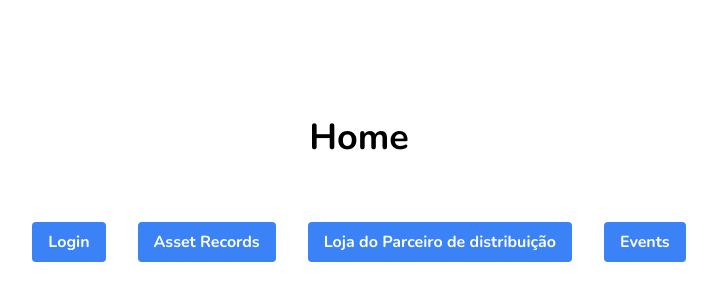
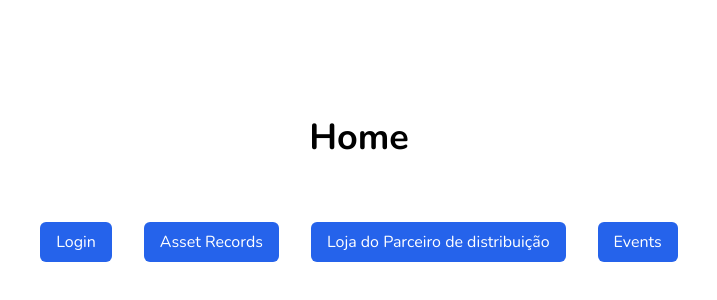
Before and after one commit to thiagogre/fabric-massified-insurances, a Next.js app in the folder test-network/frontend-react/: page / in a window 1280 px wide. Shown: the part 210-510 px from the top of the page, without its empty margins (281-998 px from the left). Built offline with nearby package versions, Linux system fonts and the light colour scheme.

Commit message:
add btn type

```diff
--- a/test-network/frontend-react/components/button/Button.tsx
+++ b/test-network/frontend-react/components/button/Button.tsx
@@ -2,12 +2,27 @@ import React from "react";
 
 import type { ButtonProps } from "./types";
 
-const Button = ({ children, onClick, disabled = false }: ButtonProps) => {
-	return (
+const Button = ({
+	children,
+	onClick,
+	disabled = false,
+	type = "primary",
+}: ButtonProps) => {
+	return type === "primary" ? (
 		<button
+			type="button"
 			disabled={disabled}
 			onClick={onClick}
-			className="bg-blue-500 hover:bg-blue-700 text-white font-bold py-2 px-4 rounded"
+			className="px-4 py-2 bg-blue-600 hover:bg-blue-700 text-white rounded-md"
+		>
+			{children}
+		</button>
+	) : (
+		<button
+			type="button"
+			disabled={disabled}
+			onClick={onClick}
+			className="px-4 py-2 bg-gray-200 hover:bg-gray-400 text-black rounded-md"
 		>
 			{children}
 		</button>
--- a/test-network/frontend-react/components/button/types.ts
+++ b/test-network/frontend-react/components/button/types.ts
@@ -2,6 +2,7 @@ type ButtonProps = {
 	children: React.ReactNode;
 	onClick: () => void;
 	disabled?: boolean;
+	type?: "primary" | "secondary";
 };
 
 export type { ButtonProps };
```
